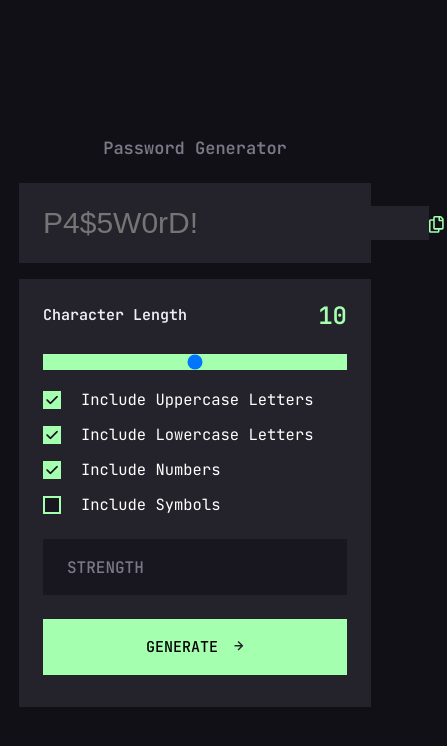
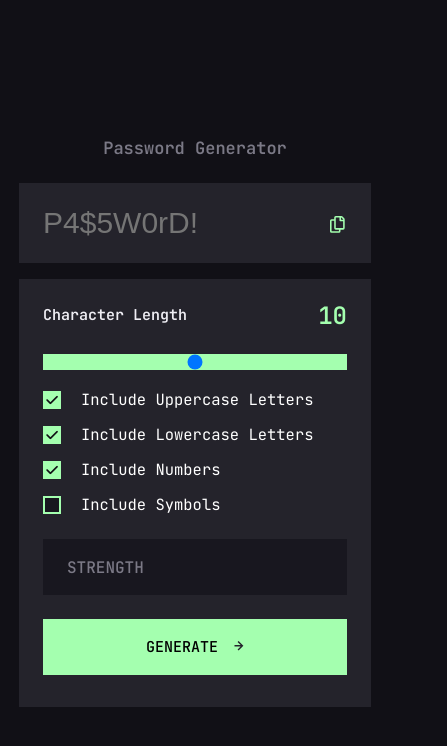
Before and after one commit to Kojoel/Random-Password-Generator, an Angular app in the folder RPG/: page / in a window 390 px wide. Shown: the top 746 px of the page, 447 px wide, since content can reach past the window. Built offline with nearby package versions, Linux system fonts and the light colour scheme.

Commit message:
Fixed Responsive UI issues

```diff
--- a/RPG/src/app/pg-card/pg-card.component.scss
+++ b/RPG/src/app/pg-card/pg-card.component.scss
@@ -336,6 +336,10 @@
         font-size: 17px;
     }
 
+    .input-container #generatedPw {
+        width: 80%;
+    }
+
     .copyIcon {
         width: 17.5px;
         height: 20px;
```
